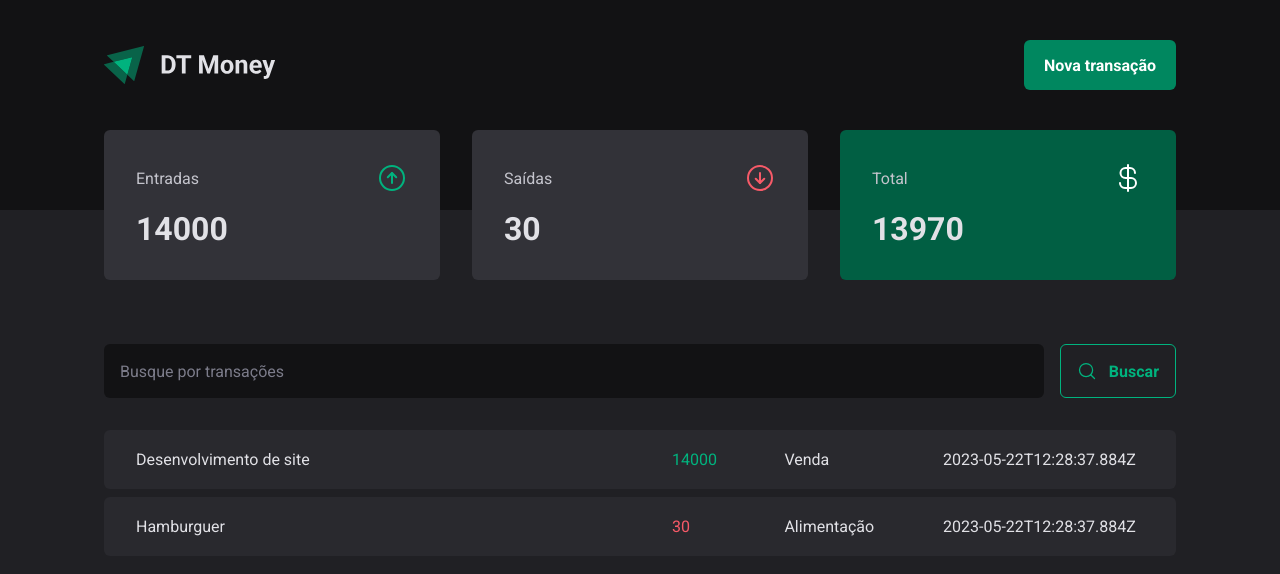
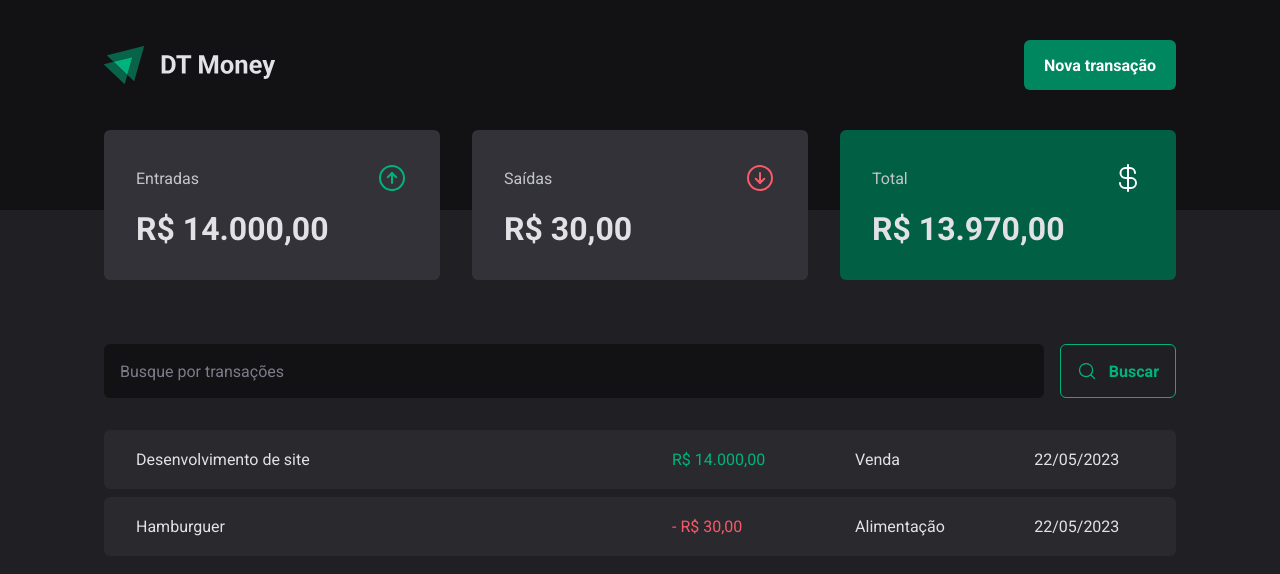
Before and after one commit to milsucruz/dt-money, a React (Vite) app: page / in a window 1280 px wide. Shown: the top 574 px of the page. Built offline with nearby package versions, Linux system fonts and the light colour scheme; data requests are answered from the project's data file.

Commit message:
Formatter date && price

```diff
--- a/src/components/Summarry/index.tsx
+++ b/src/components/Summarry/index.tsx
@@ -2,6 +2,7 @@
 import { SummarryCard, SummaryContainer } from './styles'
 import { useContext } from 'react'
 import { TransactionsContext } from '../../contexts/TransactionContext'
+import { priceFormatter } from '../../utils/formatter'
 
 export function Summarry() {
   const { transactions } = useContext(TransactionsContext)
@@ -33,7 +34,7 @@
           <ArrowCircleUp size={32} color="#00b37e" />
         </header>
 
-        <strong>{summary.income}</strong>
+        <strong>{priceFormatter.format(summary.income)}</strong>
       </SummarryCard>
 
       <SummarryCard>
@@ -42,7 +43,7 @@
           <ArrowCircleDown size={32} color="#f75a68" />
         </header>
 
-        <strong>{summary.outcome}</strong>
+        <strong>{priceFormatter.format(summary.outcome)}</strong>
       </SummarryCard>
 
       <SummarryCard variant="green">
@@ -51,7 +52,7 @@
           <CurrencyDollar size={32} color="#fff" />
         </header>
 
-        <strong>{summary.total}</strong>
+        <strong>{priceFormatter.format(summary.total)}</strong>
       </SummarryCard>
     </SummaryContainer>
   )
--- a/src/pages/Transactions/index.tsx
+++ b/src/pages/Transactions/index.tsx
@@ -8,6 +8,7 @@
   TransactionsTable,
 } from './styles'
 import { TransactionsContext } from '../../contexts/TransactionContext'
+import { dateFormatter, priceFormatter } from '../../utils/formatter'
 
 export function Transactions() {
   const { transactions } = useContext(TransactionsContext)
@@ -28,11 +29,14 @@
                   <td width="50%">{transaction.description}</td>
                   <td>
                     <PriceHightLight variant={transaction.type}>
-                      {transaction.price}
+                      {transaction.type === 'outcome' && '- '}
+                      {priceFormatter.format(transaction.price)}
                     </PriceHightLight>
                   </td>
                   <td>{transaction.category}</td>
-                  <td>{transaction.createdAt}</td>
+                  <td>
+                    {dateFormatter.format(new Date(transaction.createdAt))}
+                  </td>
                 </tr>
               )
             })}
--- /dev/null
+++ b/src/utils/formatter.ts
@@ -0,0 +1,6 @@
+export const dateFormatter = new Intl.DateTimeFormat('pt-Br')
+
+export const priceFormatter = new Intl.NumberFormat('pt-Br', {
+  style: 'currency',
+  currency: 'BRL',
+})
```
